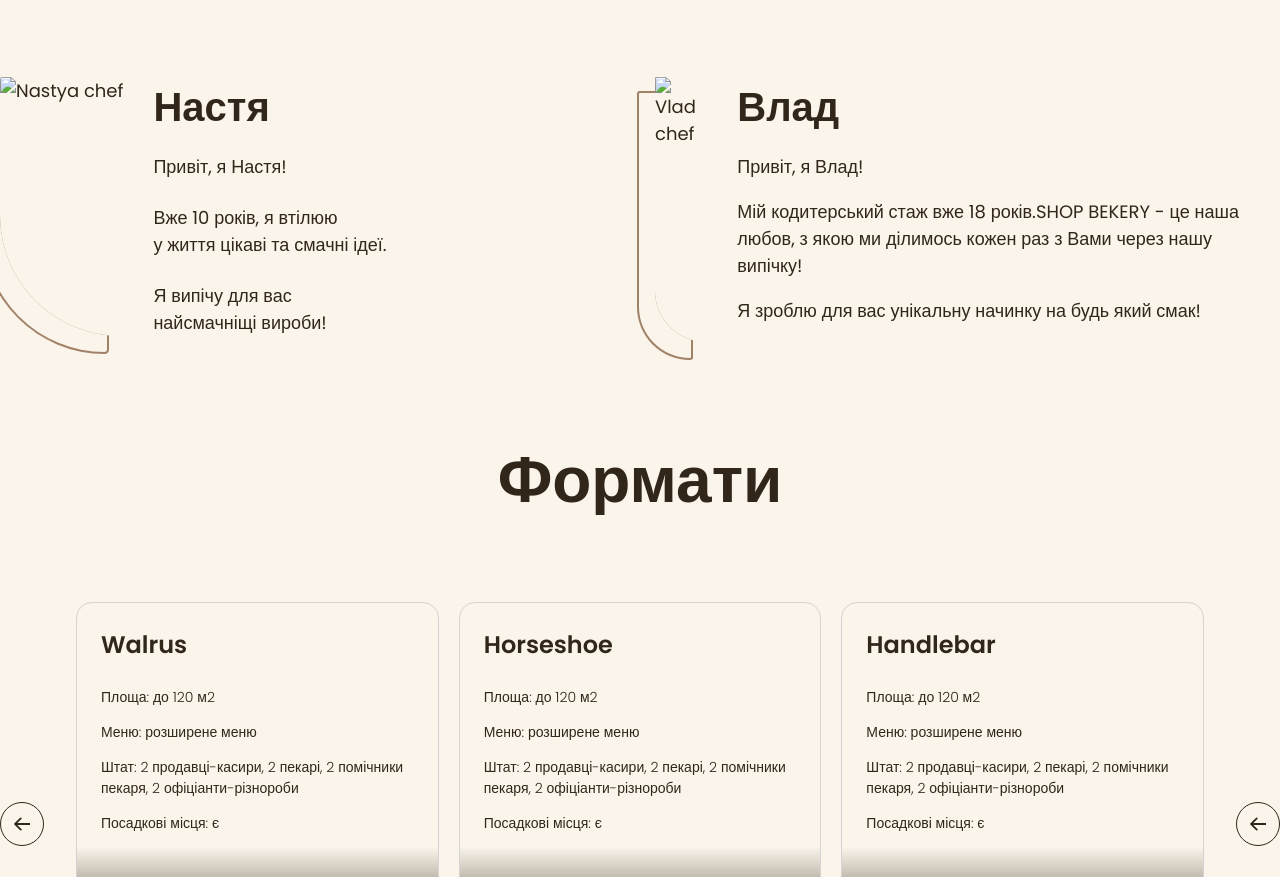
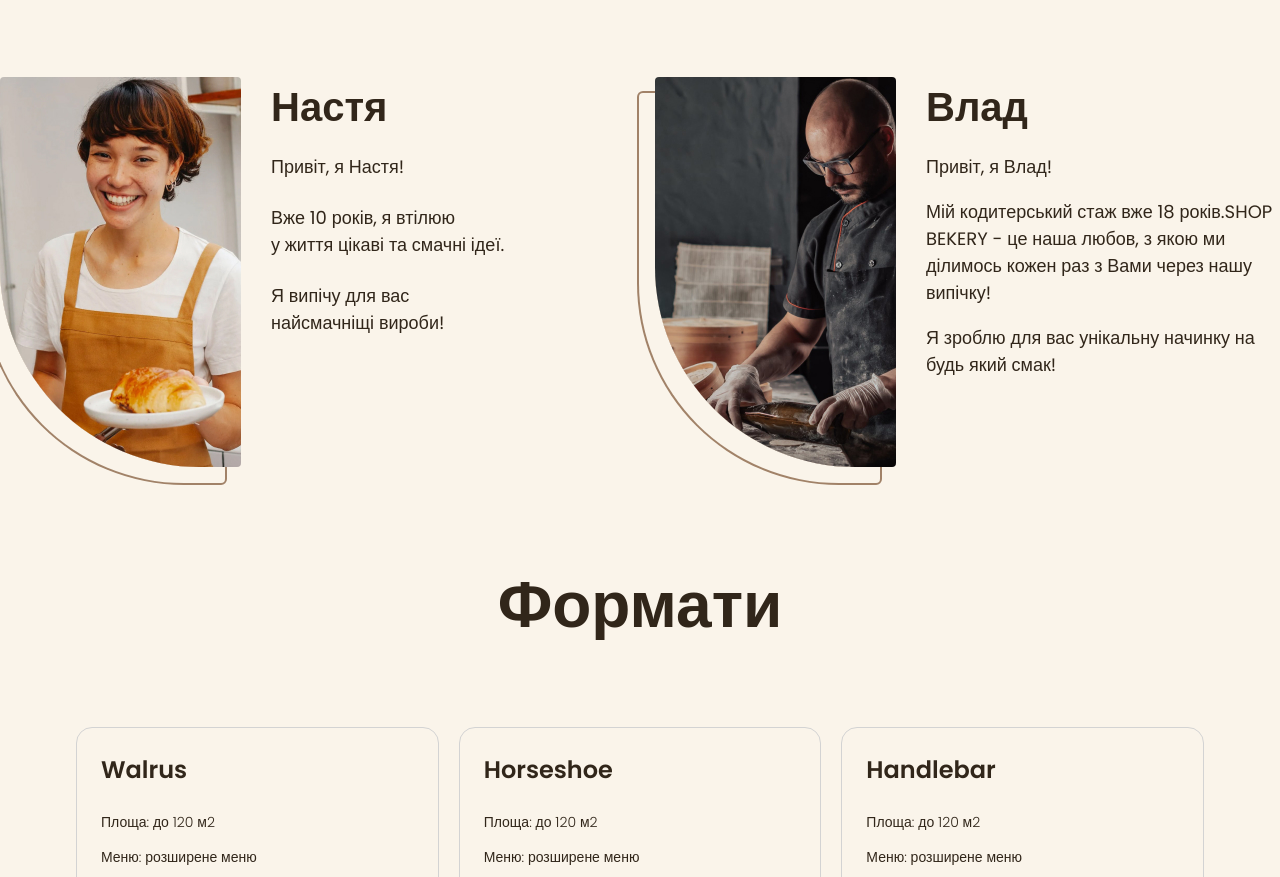
Before and after one commit to Lawer20/genius-homework-2, a plain HTML site: page index.html in a window 1280 px wide. Shown: the part 1638-2515 px from the top of the page. Drawn offline with Linux system fonts and the light colour scheme; the site is published under a folder, as on GitHub Pages, so addresses that start at the root find nothing.

Commit message:
Add files via upload

```diff
--- a/index.html
+++ b/index.html
@@ -81,7 +81,7 @@
               <article class="chef-card">
                 <img
                   class="chef-photo"
-                  src="/images/nastya-chef.jpg"
+                  src="images/nastya-chef.jpg"
                   alt="Nastya chef"
                 />
                 <div>
@@ -104,7 +104,7 @@
               <article class="chef-card">
                 <img
                   class="chef-photo"
-                  src="/images/vlad-chef.jpg"
+                  src="images/vlad-chef.jpg"
                   alt="Vlad chef"
                 />
                 <div>
```
